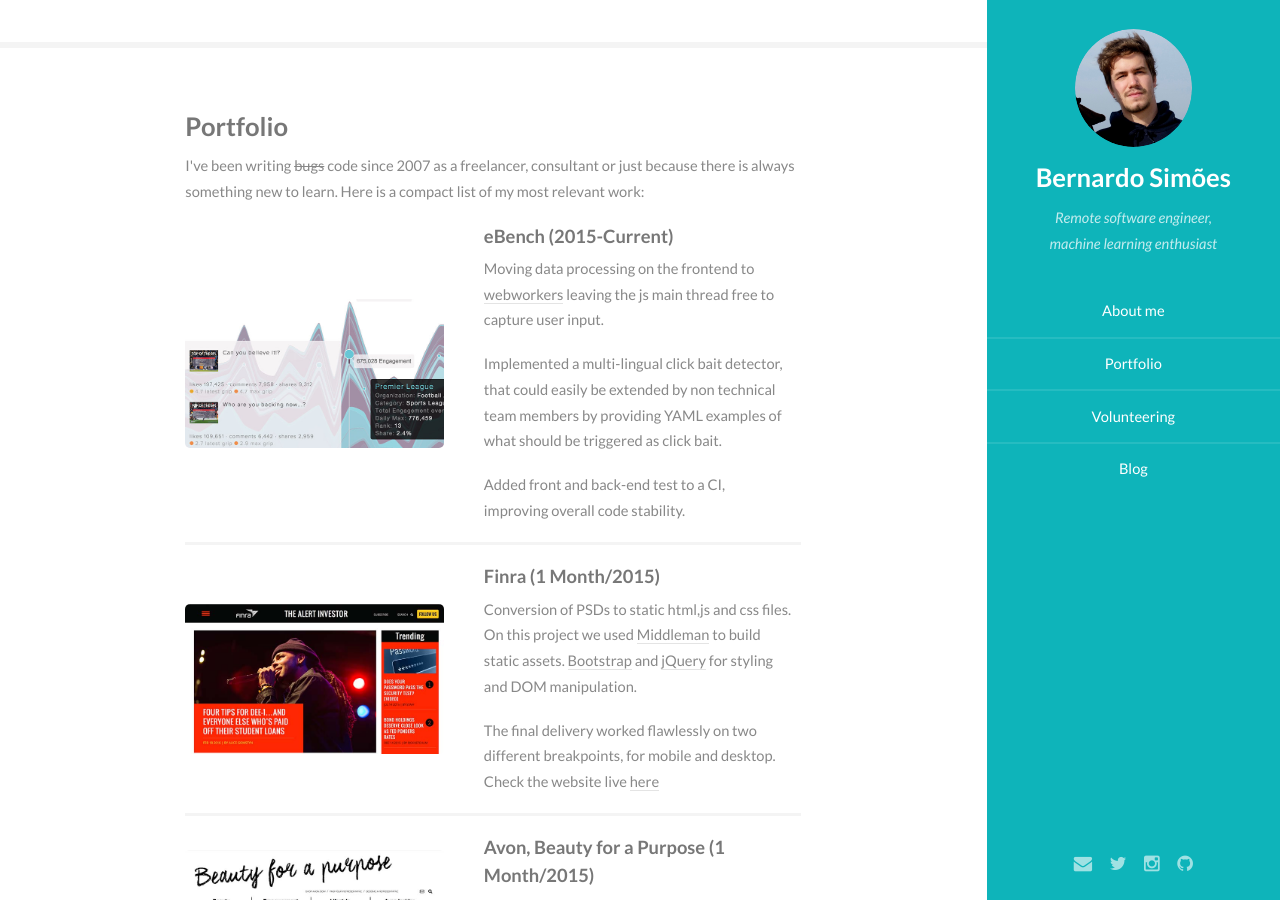
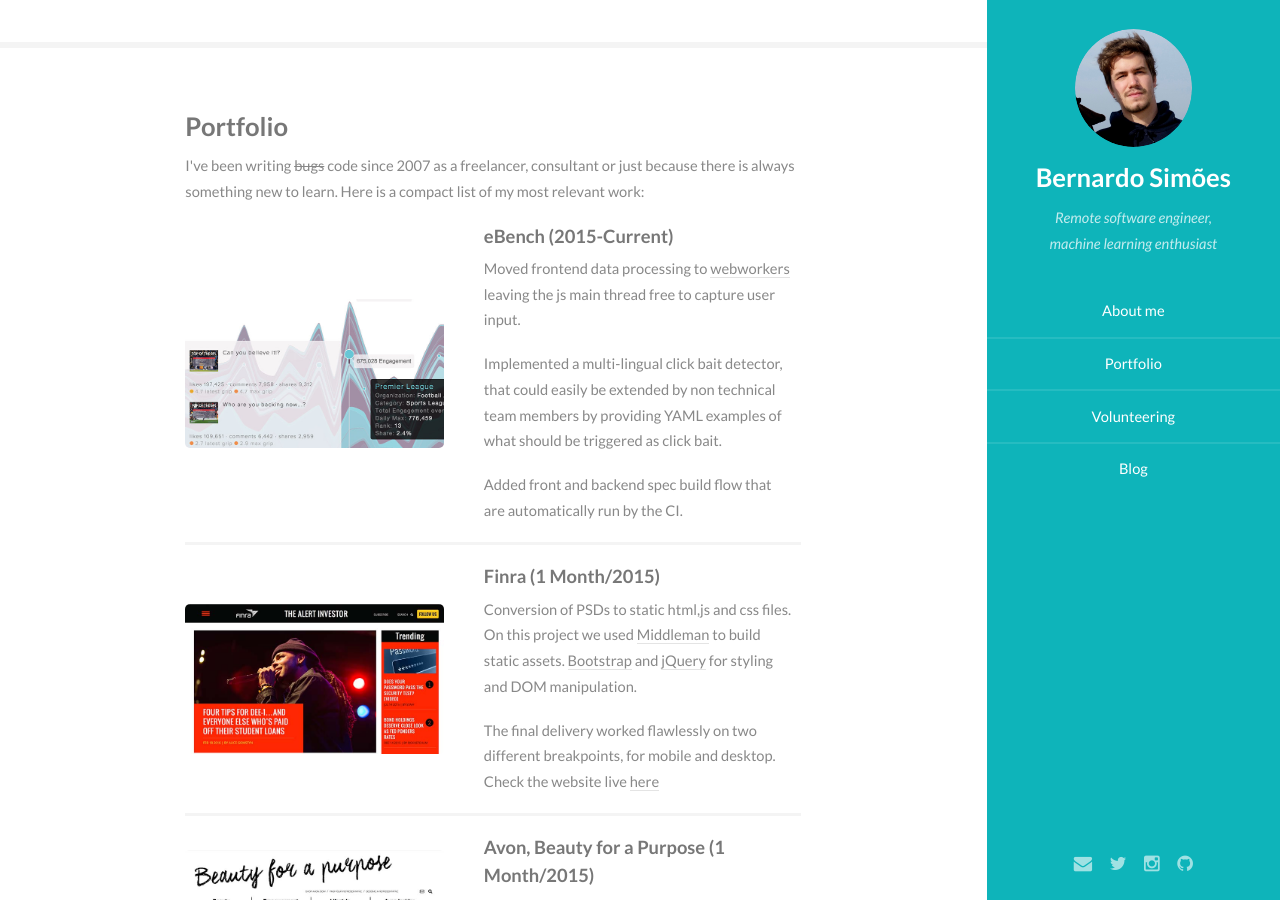
Before and after one commit to bernardo-cs/golfadas.github.io, a Jekyll site: the page built from index.html, in a window 1280 px wide and 900 px high, scrolled down 966 px. Built offline with Jekyll 4.4.1, drawn with Linux system fonts in a browser that asks for light colours.

Commit message:
Improved sentence grammar

```diff
--- a/index.html
+++ b/index.html
@@ -46,9 +46,9 @@ layout: default
                     <a href="#" class="image"><img src="images/pic01.jpg" alt="" /></a>
                     <div class="inner">
                         <h4>eBench (2015-Current)</h4>
-                        <p>Moving data processing on the frontend to <a href="https://developer.mozilla.org/en-US/docs/Web/API/Web_Workers_API/Using_web_workers" target="_blank">webworkers</a> leaving the js main thread free to capture user input.</p>
+                        <p>Moved frontend data processing to <a href="https://developer.mozilla.org/en-US/docs/Web/API/Web_Workers_API/Using_web_workers" target="_blank">webworkers</a> leaving the js main thread free to capture user input.</p>
                         <p>Implemented a multi-lingual click bait detector, that could easily be extended by non technical team members by providing YAML examples of what should be triggered as click bait.</p>
-                        <p>Added front and back-end test to a CI, improving overall code stability.</p>
+                        <p>Added front and backend spec build flow that are automatically run by the CI.</p>
                     </div>
                 </article>
                 <article>
```
